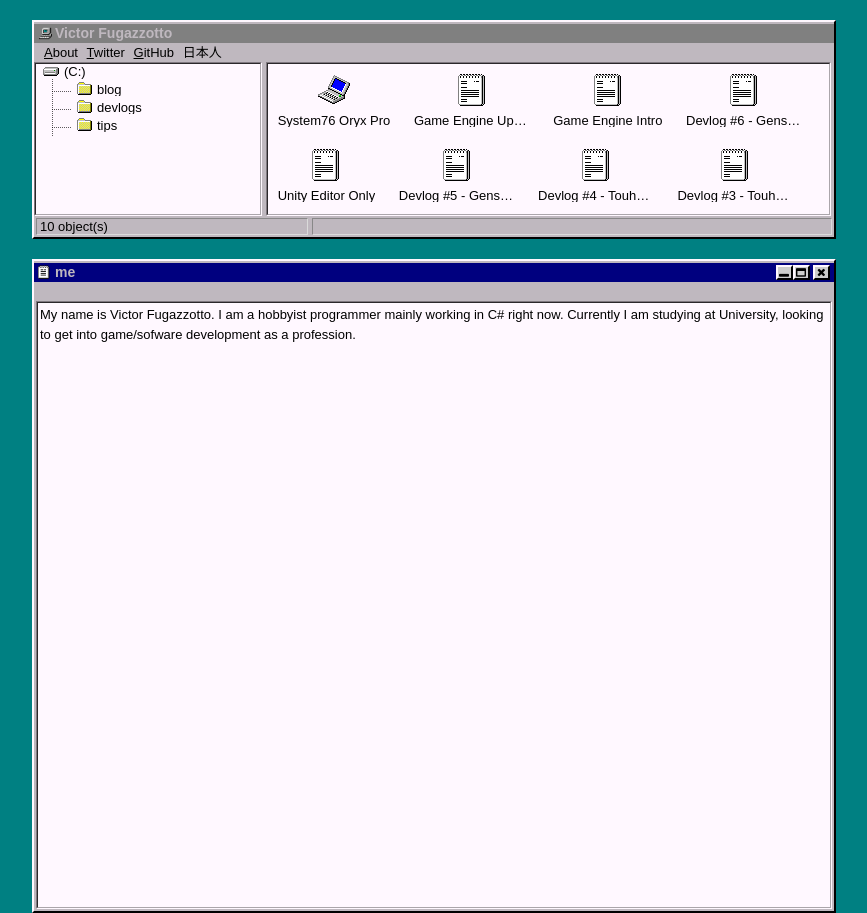
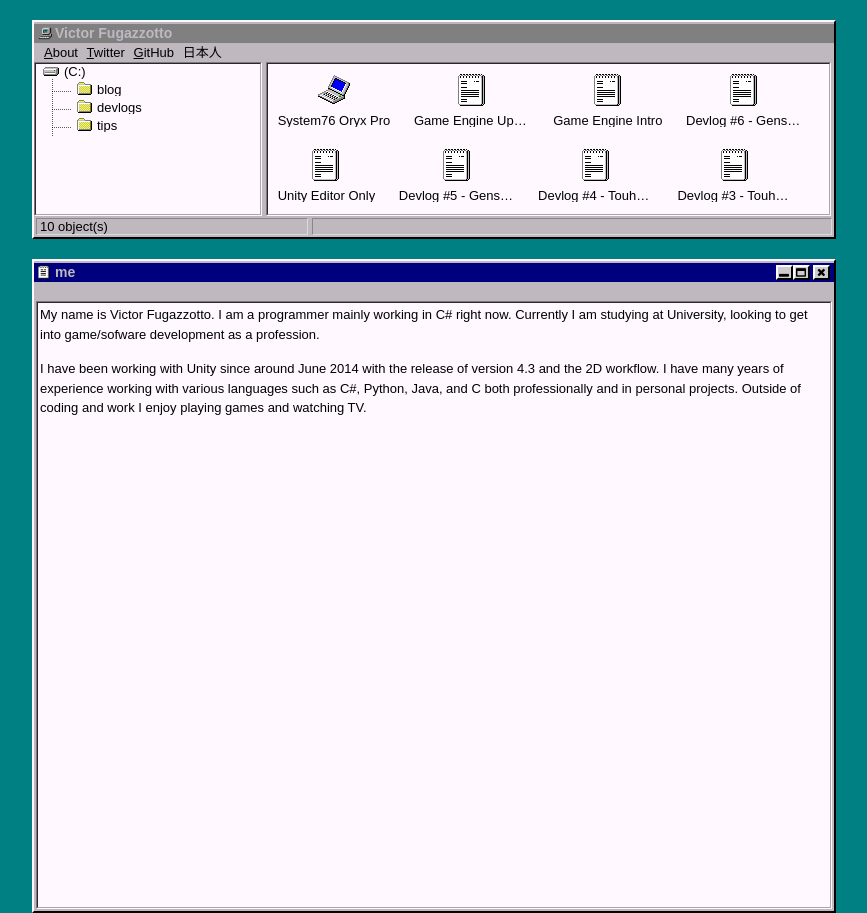
Before and after one commit to vic485/old-website, a Jekyll site: the page built from me/index.md, in a window 1280 px wide. Shown: the whole page, without its empty margins (206-1073 px from the left). Built offline with Jekyll 4.4.1, drawn with Linux system fonts in a browser that asks for light colours.

Commit message:
Update about me

```diff
--- a/me/index.md
+++ b/me/index.md
@@ -3,4 +3,6 @@ layout: me
 title: me
 ---
 
-My name is Victor Fugazzotto. I am a hobbyist programmer mainly working in C# right now. Currently I am studying at University, looking to get into game/sofware development as a profession.
+My name is Victor Fugazzotto. I am a programmer mainly working in C# right now. Currently I am studying at University, looking to get into game/sofware development as a profession.
+
+I have been working with Unity since around June 2014 with the release of version 4.3 and the 2D workflow. I have many years of experience working with various languages such as C#, Python, Java, and C both professionally and in personal projects. Outside of coding and work I enjoy playing games and watching TV.
```
